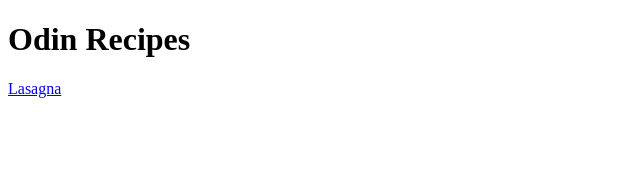
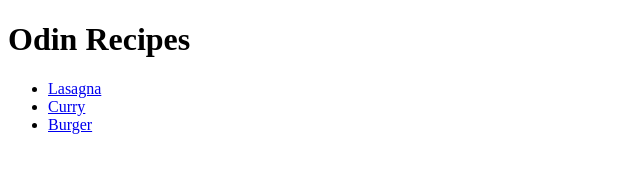
Before and after one commit to AaronGilford/odin-recipes, a plain HTML site: page index.html in a window 1280 px wide. Shown: the whole page, without its empty margins (0-640 px from the left). Drawn offline with Linux system fonts and the light colour scheme.

Commit message:
Add links to Burger and Curry pages

```diff
--- a/index.html
+++ b/index.html
@@ -6,6 +6,10 @@
     </head>
     <body>
         <h1>Odin Recipes</h1>
-        <a href="./recipes/lasagna.html">Lasagna</a>
+        <ul>
+            <li><a href="./recipes/lasagna.html">Lasagna</a></li>
+            <li><a href="./recipes/curry.html">Curry</a></li>
+            <li><a href="./recipes/burger.html">Burger</a></li>
+    </ul>
     </body>
 </html>
```
Also changed, not shown: recipes/burger.html (added, +1 -0 lines), recipes/curry.html (added, +1 -0 lines).
